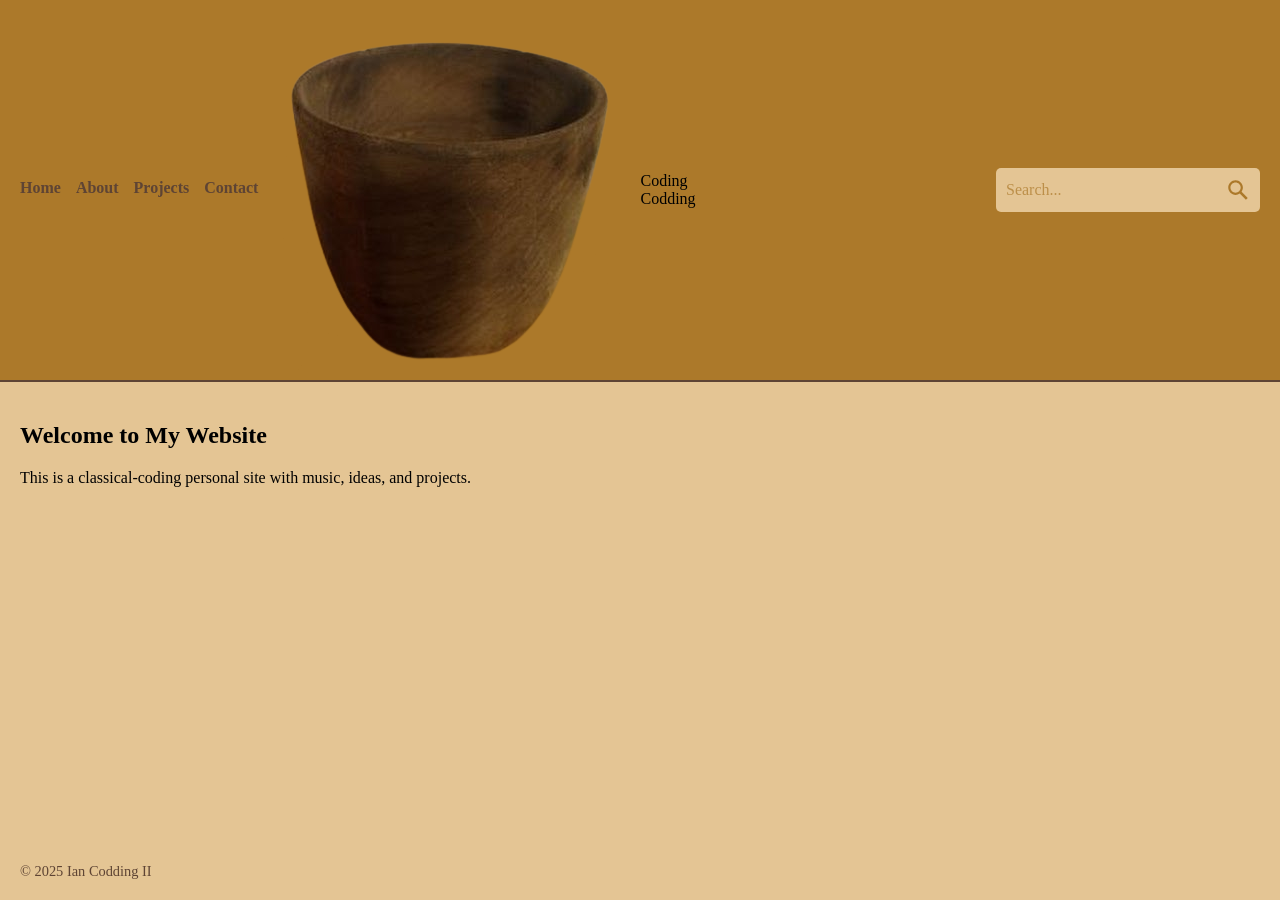
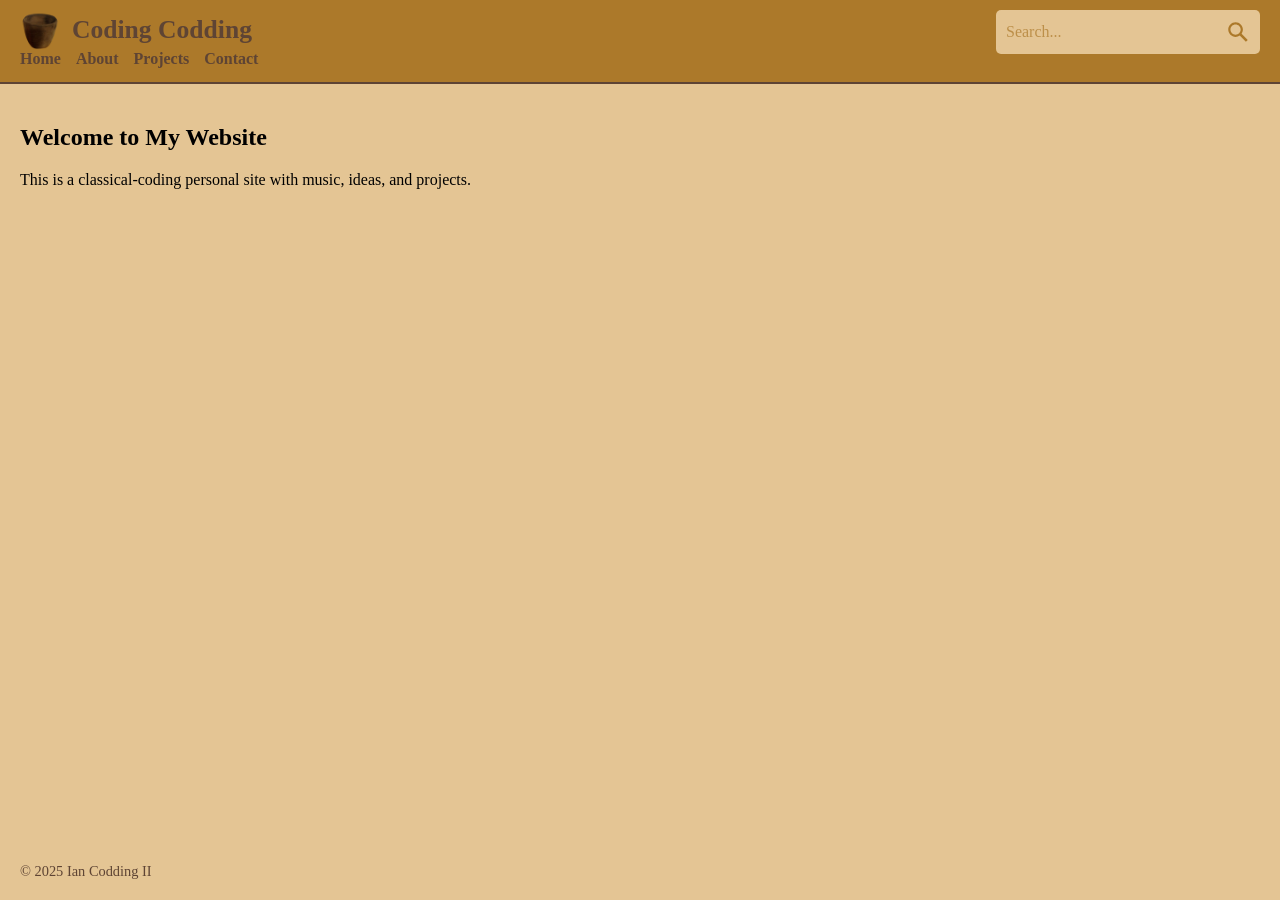
Before and after one commit to Ian-Codding-II/CodingCodding, a Jekyll site: the page built from index.html, in a window 1280 px wide. Built offline with Jekyll 4.4.1, drawn with Linux system fonts in a browser that asks for light colours.

Commit message:
Update to nav bar

```diff
--- a/_layouts/default.html
+++ b/_layouts/default.html
@@ -8,12 +8,14 @@
 </head>
 <body>
   <header class="topbar">
-    {% include navbar.html %}
-    <div class="logo-title">
-      <img src="{{ site.baseurl }}/image/cupNBG.png" alt="Logo" class="logo" id="logo-audio-toggle">
-      <div class="title-nav">
-        <div class="site-name">{{ site.title }}</div>
+    <div class="logo-title-nav">
+      <div class="logo-title">
+        <img src="{{ site.baseurl }}/image/cupNBG.png" alt="Logo" class="logo" id="logo-audio-toggle">
+        <div class="title-nav">
+          <div class="site-name">{{ site.title }}</div>
+        </div>
       </div>
+      {% include navbar.html %}
     </div>
     {% include searchbar.html %}
   </header>
--- a/styles/main.css
+++ b/styles/main.css
@@ -23,7 +23,7 @@ main {
 /* Top bar layout */
 .topbar {
   display: flex;
-  align-items: center;
+  align-items: flex-start;
   justify-content: space-between;
   flex-wrap: nowrap;
   padding: 10px 20px;
@@ -32,19 +32,24 @@ main {
   border-bottom: 2px solid #5e4434;
 }
 
+/* Logo, title, and nav container */
+.logo-title-nav {
+  display: flex;
+  flex-direction: column;
+  align-items: flex-start;
+  flex-shrink: 0;
+}
+
 /* Logo and site title */
 .logo-title {
   display: flex;
   align-items: center;
   gap: 12px;
-  flex-shrink: 0;
-  width: 200px; /* Fixed width for logo + title consistency */
 }
 
 /* Navigation container */
 .nav-container {
   position: relative;
-  flex-shrink: 0;
 }
 
 /* Nav styles */
@@ -103,6 +108,23 @@ main {
 
 .hamburger.active span:nth-child(3) {
   transform: rotate(-45deg) translate(6px, -6px);
+}
+
+/* Logo styling */
+.logo {
+  width: 40px;
+  height: 40px;
+  border-radius: 50%;
+  cursor: pointer;
+}
+
+/* Site title styling */
+.site-name {
+  font-size: 1.6rem; /* Adjusted to match logo height visually */
+  line-height: 40px; /* Matches logo height */
+  font-weight: bold;
+  color: #5e4434;
+  white-space: nowrap;
 }
 
 /* Search container */
@@ -190,6 +212,7 @@ main {
 @media (max-width: 600px) {
   .site-name {
     font-size: 1.4rem;
+    line-height: 40px; /* Maintain consistent height with logo */
   }
 
   /* Reorder topbar for hamburger to be leftmost */
@@ -199,12 +222,13 @@ main {
     padding: 8px 10px;
   }
 
+  .logo-title-nav {
+    flex-direction: row;
+    align-items: center;
+  }
+
   .nav-container {
     order: -1; /* Move hamburger to the left */
-  }
-
-  .logo-title {
-    width: 200px; /* Consistent width for logo + title */
   }
 
   /* Hide navigation links and show hamburger */
```
